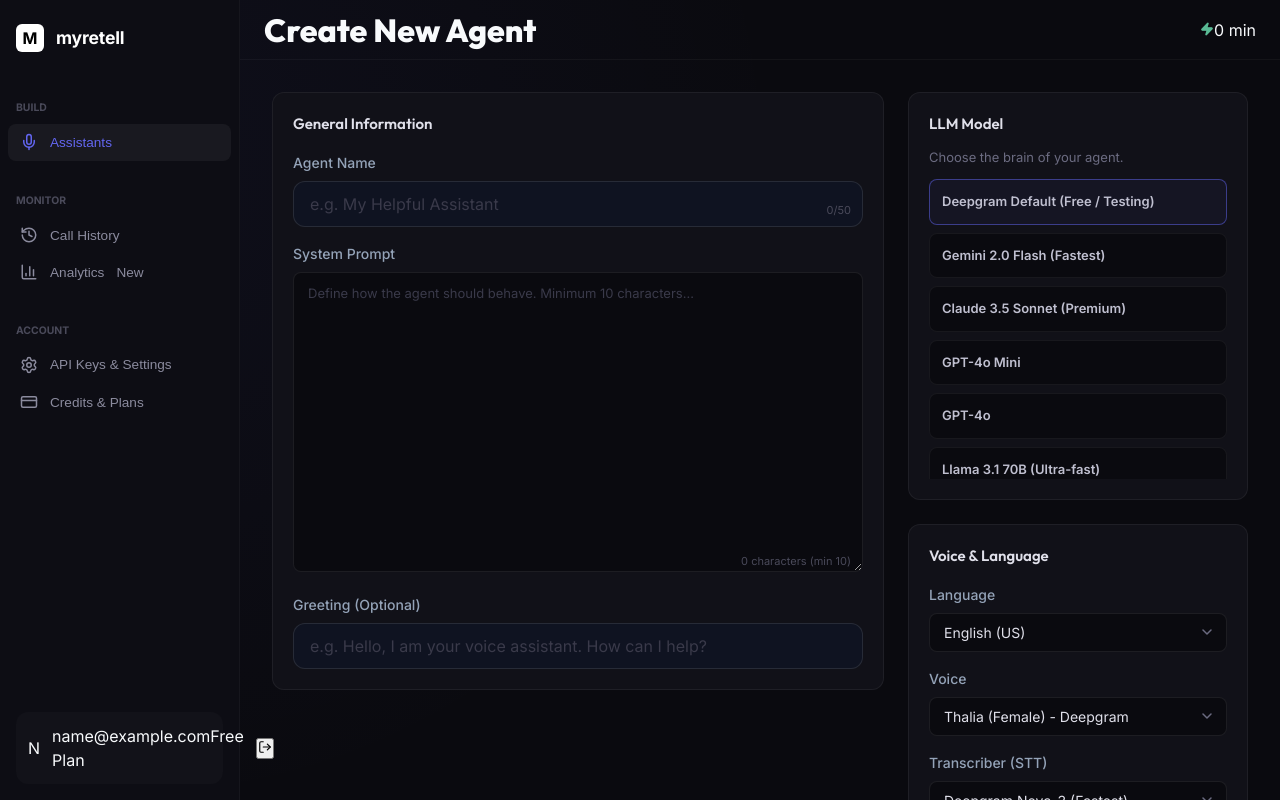
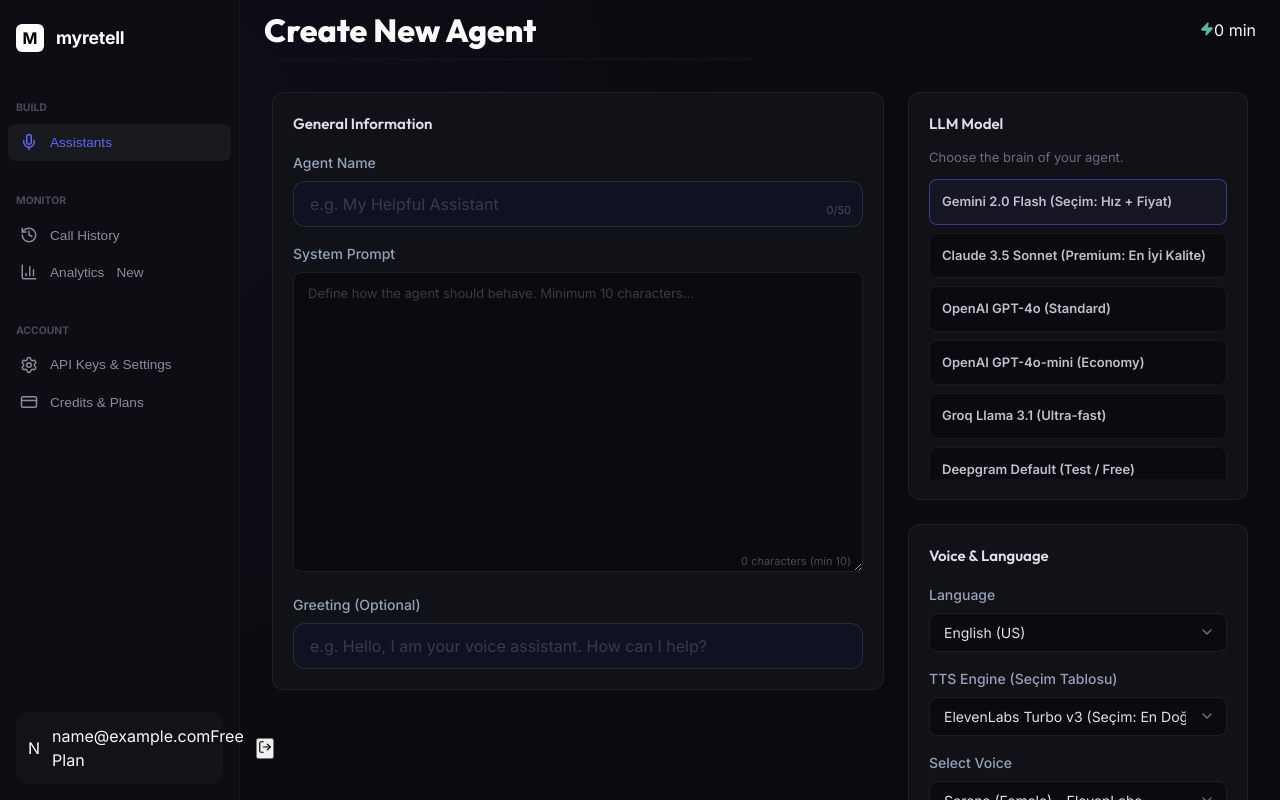
Before and after one commit to mustafagl01/myretell, a React (Vite) app in the folder frontend/: page /agents/create in a window 1280 px wide. Built offline with nearby package versions, Linux system fonts and the light colour scheme; sample sign-in values are in the browser's storage.

Commit message:
Implement Marketplace Selection: Added PlayHT, Azure, and AssemblyAI options with detailed provider metrics

```diff
--- a/frontend/src/pages/AgentCreate.jsx
+++ b/frontend/src/pages/AgentCreate.jsx
@@ -4,25 +4,35 @@ import { DashboardLayout } from '../components/DashboardLayout';
 import './AgentCreate.css';
 
 const LLM_OPTIONS = [
-    { value: 'deepgram-default', label: 'Deepgram Default (Free / Testing)', provider: 'deepgram' },
-    { value: 'gemini-2.0-flash', label: 'Gemini 2.0 Flash (Fastest)', provider: 'google' },
-    { value: 'claude-3-5-sonnet', label: 'Claude 3.5 Sonnet (Premium)', provider: 'anthropic' },
-    { value: 'gpt-4o-mini', label: 'GPT-4o Mini', provider: 'openai' },
-    { value: 'gpt-4o', label: 'GPT-4o', provider: 'openai' },
-    { value: 'llama-3.1-70b-versatile', label: 'Llama 3.1 70B (Ultra-fast)', provider: 'groq' },
+    { value: 'gemini-2.0-flash', label: 'Gemini 2.0 Flash (Seçim: Hız + Fiyat)', provider: 'google' },
+    { value: 'claude-3-5-sonnet', label: 'Claude 3.5 Sonnet (Premium: En İyi Kalite)', provider: 'anthropic' },
+    { value: 'gpt-4o', label: 'OpenAI GPT-4o (Standard)', provider: 'openai' },
+    { value: 'gpt-4o-mini', label: 'OpenAI GPT-4o-mini (Economy)', provider: 'openai' },
+    { value: 'llama-3.1-70b-versatile', label: 'Groq Llama 3.1 (Ultra-fast)', provider: 'groq' },
+    { value: 'deepgram-default', label: 'Deepgram Default (Test / Free)', provider: 'deepgram' },
 ];
 
 const STT_OPTIONS = [
-    { value: 'nova-3', label: 'Deepgram Nova-3 (Fastest)', provider: 'deepgram' },
-    { value: 'whisper-1', label: 'OpenAI Whisper-1 (Accurate)', provider: 'openai' },
+    { value: 'nova-3', label: 'Deepgram Nova-3 (Seçim: Gecikme + Kalite)', provider: 'deepgram' },
+    { value: 'whisper-1', label: 'OpenAI Whisper v3 (Alternatif: 99 Dil)', provider: 'openai' },
+    { value: 'azure-speech', label: 'Azure Speech Neural (Hız: 400ms)', provider: 'azure' },
+    { value: 'assembly-ai', label: 'AssemblyAI Best (Doğruluk: 94%)', provider: 'assembly' },
+];
+
+const STACK_TTS_OPTIONS = [
+    { value: 'eleven_turbo_v3', label: 'ElevenLabs Turbo v3 (Seçim: En Doğal)', provider: 'elevenlabs' },
+    { value: 'eleven_multilingual_v2', label: 'ElevenLabs Multilingual v2', provider: 'elevenlabs' },
+    { value: 'playht_2_turbo', label: 'PlayHT 2.0 Turbo (Hızlı: 350ms)', provider: 'playht' },
+    { value: 'aura-2-thalia-en', label: 'Deepgram Aura 2 (Budget: Çok Ucuz)', provider: 'deepgram' },
+    { value: 'azure-neural', label: 'Azure Neural (75 Dil)', provider: 'azure' },
 ];
 
 const VOICE_OPTIONS = [
+    { value: 'cgS8vJhk66vDX8O6m62a', label: 'Serena (Female) - ElevenLabs', provider: 'elevenlabs' },
+    { value: 'nPczCAnBy9noDW9As69E', label: 'Brian (Male) - ElevenLabs', provider: 'elevenlabs' },
+    { value: 'pFZP5JQG7iQjIQuC4Bku', label: 'Lily (Female) - ElevenLabs', provider: 'elevenlabs' },
     { value: 'aura-2-thalia-en', label: 'Thalia (Female) - Deepgram', provider: 'deepgram' },
     { value: 'aura-2-orion-en', label: 'Orion (Male) - Deepgram', provider: 'deepgram' },
-    { value: 'cgS8vJhk66vDX8O6m62a', label: 'Serena (Female) - ElevenLabs Premium', provider: 'elevenlabs' },
-    { value: 'nPczCAnBy9noDW9As69E', label: 'Brian (Male) - ElevenLabs Premium', provider: 'elevenlabs' },
-    { value: 'pFZP5JQG7iQjIQuC4Bku', label: 'Lily (Female) - ElevenLabs v3', provider: 'elevenlabs' },
 ];
 
 const LANGUAGE_OPTIONS = [
@@ -42,8 +52,9 @@ export const AgentCreate = ({ user, onLogout }) => {
     const [form, setForm] = useState({
         name: '',
         systemPrompt: '',
-        llmModel: 'deepgram-default', // Restored default
-        voice: 'aura-2-thalia-en',
+        llmModel: 'gemini-2.0-flash',
+        ttsModel: 'eleven_turbo_v3',
+        voice: 'cgS8vJhk66vDX8O6m62a',
         sttModel: 'nova-3',
         language: 'en',
         greeting: '',
@@ -165,13 +176,19 @@ export const AgentCreate = ({ user, onLogout }) => {
                             </select>
                         </div>
                         <div className="form-group">
-                            <label className="form-label">Voice</label>
+                            <label className="form-label">TTS Engine (Seçim Tablosu)</label>
+                            <select className="form-select" value={form.ttsModel} onChange={(e) => handleChange('ttsModel', e.target.value)}>
+                                {STACK_TTS_OPTIONS.map(o => <option key={o.value} value={o.value}>{o.label}</option>)}
+                            </select>
+                        </div>
+                        <div className="form-group">
+                            <label className="form-label">Select Voice</label>
                             <select className="form-select" value={form.voice} onChange={(e) => handleChange('voice', e.target.value)}>
                                 {VOICE_OPTIONS.map(o => <option key={o.value} value={o.value}>{o.label}</option>)}
                             </select>
                         </div>
                         <div className="form-group">
-                            <label className="form-label">Transcriber (STT)</label>
+                            <label className="form-label">Transcriber Engine (STT)</label>
                             <select className="form-select" value={form.sttModel} onChange={(e) => handleChange('sttModel', e.target.value)}>
                                 {STT_OPTIONS.map(o => <option key={o.value} value={o.value}>{o.label}</option>)}
                             </select>
--- a/frontend/src/pages/AgentDetail.jsx
+++ b/frontend/src/pages/AgentDetail.jsx
@@ -5,35 +5,32 @@ import { useVoiceAssistant } from '../hooks/useVoiceAssistant';
 import './AgentDetail.css';
 
 const VOICE_OPTIONS = [
+    { value: 'cgS8vJhk66vDX8O6m62a', label: 'Serena (Female) - ElevenLabs' },
+    { value: 'nPczCAnBy9noDW9As69E', label: 'Brian (Male) - ElevenLabs' },
+    { value: 'pFZP5JQG7iQjIQuC4Bku', label: 'Lily (Female) - ElevenLabs' },
     { value: 'aura-2-thalia-en', label: 'Thalia (Female) - Deepgram' },
     { value: 'aura-2-orion-en', label: 'Orion (Male) - Deepgram' },
-    { value: 'cgS8vJhk66vDX8O6m62a', label: 'Serena (Female) - ElevenLabs Premium' },
-    { value: 'nPczCAnBy9noDW9As69E', label: 'Brian (Male) - ElevenLabs Premium' },
-    { value: 'pFZP5JQG7iQjIQuC4Bku', label: 'Lily (Female) - ElevenLabs v3' },
+];
+
+const TTS_MODEL_OPTIONS = [
+    { value: 'eleven_turbo_v3', label: 'ElevenLabs Turbo v3 (Winner)' },
+    { value: 'eleven_multilingual_v2', label: 'ElevenLabs Multilingual v2' },
+    { value: 'playht_2_turbo', label: 'PlayHT 2.0 Turbo (Fast)' },
+    { value: 'azure-neural', label: 'Azure Neural' },
 ];
 
 const STT_OPTIONS = [
-    { value: 'nova-3', label: 'Deepgram Nova-3 (Fastest)' },
-    { value: 'whisper-1', label: 'OpenAI Whisper-1 (Accurate)' },
-];
-
-const LANGUAGE_OPTIONS = [
-    { value: 'en', label: 'English (US)' },
-    { value: 'tr', label: 'Turkish (TR)' },
-    { value: 'es', label: 'Spanish' },
-    { value: 'fr', label: 'French' },
-    { value: 'de', label: 'German' },
-    { value: 'it', label: 'Italian' },
-    { value: 'pt', label: 'Portuguese' },
+    { value: 'nova-3', label: 'Deepgram Nova-3 (Winner - 200ms)' },
+    { value: 'whisper-1', label: 'OpenAI Whisper v3 (Best Accuracy)' },
+    { value: 'azure-speech', label: 'Azure Speech Neural (Hızlı)' },
 ];
 
 const LLM_OPTIONS = [
-    { value: 'deepgram-default', label: 'Deepgram Default (Free / Testing)' },
-    { value: 'gemini-2.0-flash', label: 'Gemini 2.0 Flash (Fastest)' },
-    { value: 'claude-3-5-sonnet', label: 'Claude 3.5 Sonnet (Premium)' },
-    { value: 'gpt-4o-mini', label: 'GPT-4o Mini' },
-    { value: 'gpt-4o', label: 'GPT-4o' },
+    { value: 'gemini-2.0-flash', label: 'Gemini 2.0 Flash (Seçim: Hız+Fiyat)' },
+    { value: 'claude-3-5-sonnet', label: 'Claude 3.5 Sonnet (Best Quality)' },
+    { value: 'gpt-4o', label: 'OpenAI GPT-4o' },
     { value: 'llama-3.1-70b-versatile', label: 'Llama 3.1 70B (Groq)' },
+    { value: 'deepgram-default', label: 'Deepgram Default (Testing)' },
 ];
 
 export const AgentDetail = ({ user, onLogout }) => {
@@ -75,6 +72,7 @@ export const AgentDetail = ({ user, onLogout }) => {
                     voice: data.voice,
                     language: data.language || 'en',
                     sttModel: data.sttModel || 'nova-3',
+                    ttsModel: data.ttsModel || 'eleven_turbo_v3',
                     greeting: data.greeting || '',
                 });
             } else {
@@ -208,6 +206,12 @@ export const AgentDetail = ({ user, onLogout }) => {
                             <h3 className="form-card-title">LLM Model</h3>
                             <select className="form-select" value={editForm.llmModel} onChange={(e) => setEditForm(p => ({ ...p, llmModel: e.target.value }))}>
                                 {LLM_OPTIONS.map(o => <option key={o.value} value={o.value}>{o.label}</option>)}
+                            </select>
+                        </div>
+                        <div className="form-card">
+                            <h3 className="form-card-title">TTS Engine</h3>
+                            <select className="form-select" value={editForm.ttsModel} onChange={(e) => setEditForm(p => ({ ...p, ttsModel: e.target.value }))}>
+                                {TTS_MODEL_OPTIONS.map(o => <option key={o.value} value={o.value}>{o.label}</option>)}
                             </select>
                         </div>
                         <div className="form-card">
--- a/frontend/src/pages/AgentList.jsx
+++ b/frontend/src/pages/AgentList.jsx
@@ -145,15 +145,15 @@ export const AgentList = ({ user, onLogout }) => {
                                             value={selectedAgent.llmModel}
                                             onChange={(e) => setSelectedAgent({ ...selectedAgent, llmModel: e.target.value })}
                                         >
-                                            <optgroup label="Deepgram (Free)">
-                                                <option value="deepgram-default">Deepgram Default (Testing)</option>
+                                            <optgroup label="Recommended (Best-of-Breed)">
+                                                <option value="gemini-2.0-flash">Gemini 2.0 Flash (Fastest)</option>
+                                                <option value="claude-3-5-sonnet">Claude 3.5 Sonnet (Best Quality)</option>
                                             </optgroup>
-                                            <optgroup label="External Models (Premium)">
-                                                <option value="gemini-2.0-flash">Gemini 2.0 Flash (Fastest)</option>
-                                                <option value="claude-3-5-sonnet">Claude 3.5 Sonnet (Premium)</option>
+                                            <optgroup label="Standard Models">
+                                                <option value="gpt-4o">GPT-4o</option>
                                                 <option value="gpt-4o-mini">GPT-4o Mini</option>
-                                                <option value="gpt-4o">GPT-4o</option>
                                                 <option value="llama-3.1-70b-versatile">Llama 3.1 70B (Groq)</option>
+                                                <option value="deepgram-default">Deepgram Default (Free)</option>
                                             </optgroup>
                                         </select>
                                     </div>
@@ -170,26 +170,40 @@ export const AgentList = ({ user, onLogout }) => {
                             {activeTab === 'voice' && (
                                 <div className="vapi-form-section">
                                     <div className="vapi-field">
-                                        <label>Select Provider & Voice</label>
+                                        <label>TTS Engine (Premium Marketplace)</label>
+                                        <select
+                                            className="vapi-input"
+                                            value={selectedAgent.ttsModel || 'eleven_multilingual_v2'}
+                                            onChange={(e) => setSelectedAgent({ ...selectedAgent, ttsModel: e.target.value })}
+                                        >
+                                            <optgroup label="ElevenLabs (Premium)">
+                                                <option value="eleven_turbo_v3">Turbo v3 (Best - 250ms)</option>
+                                                <option value="eleven_multilingual_v2">Multilingual v2 (Natural)</option>
+                                            </optgroup>
+                                            <optgroup label="Specialty Providers">
+                                                <option value="playht_2_turbo">PlayHT 2.0 Turbo (Fast)</option>
+                                                <option value="azure-neural">Azure Speech Neural</option>
+                                                <option value="deepgram-aura">Deepgram Aura 2 (Economy)</option>
+                                            </optgroup>
+                                        </select>
+                                    </div>
+                                    <div className="vapi-field">
+                                        <label>Select Voice</label>
                                         <select
                                             className="vapi-input"
                                             value={selectedAgent.voice}
                                             onChange={(e) => setSelectedAgent({ ...selectedAgent, voice: e.target.value })}
                                         >
+                                            <optgroup label="ElevenLabs">
+                                                <option value="cgS8vJhk66vDX8O6m62a">Serena (Female)</option>
+                                                <option value="nPczCAnBy9noDW9As69E">Brian (Male)</option>
+                                                <option value="pFZP5JQG7iQjIQuC4Bku">Lily (Female)</option>
+                                            </optgroup>
                                             <optgroup label="Deepgram (Economy)">
-                                                <option value="aura-2-thalia-en">Thalia (English, Female)</option>
-                                                <option value="aura-2-orion-en">Orion (English, Male)</option>
-                                            </optgroup>
-                                            <optgroup label="ElevenLabs (Premium)">
-                                                <option value="cgS8vJhk66vDX8O6m62a">Serena (ElevenLabs Premium - Female)</option>
-                                                <option value="nPczCAnBy9noDW9As69E">Brian (ElevenLabs Premium - Male)</option>
-                                                <option value="pFZP5JQG7iQjIQuC4Bku">Lily (ElevenLabs v3 - Natural)</option>
+                                                <option value="aura-2-thalia-en">Thalia</option>
+                                                <option value="aura-2-orion-en">Orion</option>
                                             </optgroup>
                                         </select>
-                                    </div>
-                                    <div className="vapi-field">
-                                        <label>Voice Stability / Clarity (Coming Soon)</label>
-                                        <input type="range" className="vapi-range" disabled />
                                     </div>
                                 </div>
                             )}
@@ -197,14 +211,16 @@ export const AgentList = ({ user, onLogout }) => {
                             {activeTab === 'advanced' && (
                                 <div className="vapi-form-section">
                                     <div className="vapi-field">
-                                        <label>Transcriber Model (STT)</label>
+                                        <label>Transcriber Engine (STT)</label>
                                         <select
                                             className="vapi-input"
                                             value={selectedAgent.sttModel}
                                             onChange={(e) => setSelectedAgent({ ...selectedAgent, sttModel: e.target.value })}
                                         >
-                                            <option value="nova-3">Deepgram Nova-3 (Fastest)</option>
-                                            <option value="whisper-1">OpenAI Whisper-1 (Accurate)</option>
+                                            <option value="nova-3">Deepgram Nova-3 (Winner - 200ms)</option>
+                                            <option value="whisper-1">OpenAI Whisper v3 (Accuracy - 500ms)</option>
+                                            <option value="azure-speech">Azure Speech (Neural - 400ms)</option>
+                                            <option value="assembly-ai">AssemblyAI (Best - 300ms)</option>
                                         </select>
                                     </div>
                                     <div className="vapi-field">
```
Also changed, not shown: 1 other file (tests, documents, lock files or other folders).
